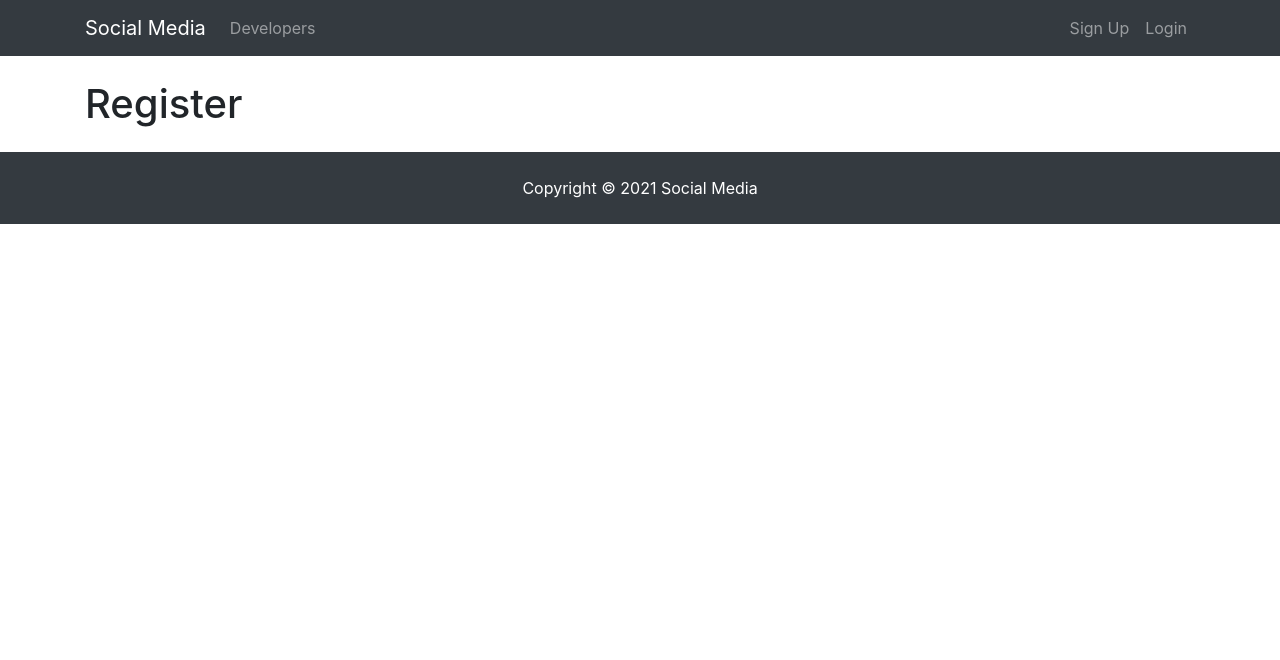
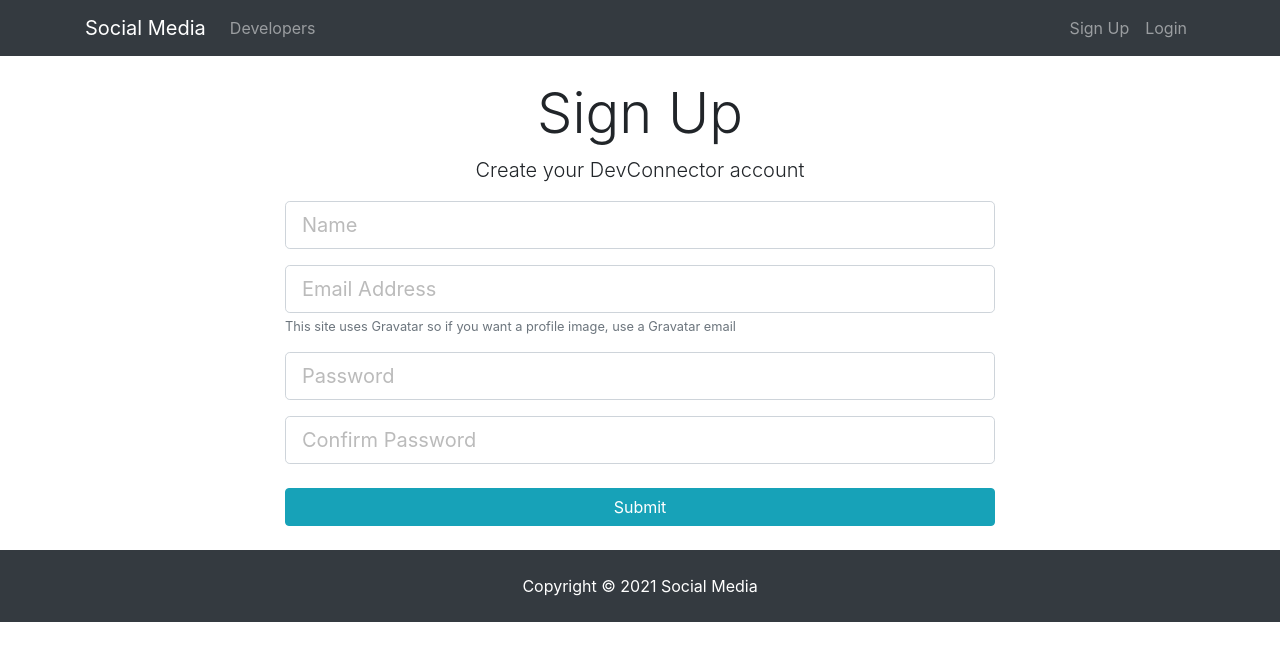
Before and after one commit to mdiktushar/Social-Media, a React (Create React App) app in the folder client/: page /register in a window 1280 px wide. Shown: the top 660 px of the page. Built offline with nearby package versions, Linux system fonts and the light colour scheme.

Commit message:
registration form (34)

```diff
--- a/client/src/components/auth/Register.js
+++ b/client/src/components/auth/Register.js
@@ -1,10 +1,90 @@
 import React, { Component } from 'react'
 
 class Register extends Component {
+    constructor() {
+        super()
+        this.state = {
+            name: '',
+            email: '',
+            password: '',
+            password2: '',
+            errors: {}
+        }
+
+        this.onChange = this.onChange.bind(this)
+        this.onSubmit = this.onSubmit.bind(this)
+    }
+
+    onChange(e) {
+        this.setState({[e.target.name]: e.target.value})
+    }
+
+    onSubmit(e) {
+        e.preventDefault()
+        const newUser = {
+            name: this.state.name,
+            email: this.state.email,
+            password: this.state.password,
+            password2: this.state.password2
+        }
+        console.log(newUser)
+    }
+
     render() {
         return (
-            <div>
-                <h1>Register</h1>
+            <div className="register">
+                <div className="container">
+                <div className="row">
+                    <div className="col-md-8 m-auto">
+                    <h1 className="display-4 text-center">Sign Up</h1>
+                    <p className="lead text-center">Create your DevConnector account</p>
+                    <form onSubmit = {this.onSubmit}>
+                        <div className="form-group">
+                        <input
+                            type="text"
+                            className="form-control form-control-lg"
+                            placeholder="Name" name="name"
+                            value = {this.state.name} required
+                            onChange = {this.onChange}
+                        />
+                        </div>
+                        <div className="form-group">
+                        <input
+                            type="email"
+                            className="form-control form-control-lg"
+                            placeholder="Email Address" name="email"
+                            value = {this.state.email}
+                            onChange = {this.onChange}
+                        />
+                        <small className="form-text text-muted">
+                            This site uses Gravatar so if you want a profile image, use a Gravatar email
+                        </small>
+                        </div>
+                        <div className="form-group">
+                        <input
+                            type="password"
+                            className="form-control form-control-lg"
+                            placeholder="Password"
+                            name="password"
+                            value = {this.state.password}
+                            onChange = {this.onChange}
+                        />
+                        </div>
+                        <div className="form-group">
+                        <input
+                            type="password"
+                            className="form-control form-control-lg"
+                            placeholder="Confirm Password"
+                            name="password2"
+                            value = {this.state.password2}
+                            onChange = {this.onChange}
+                        />
+                        </div>
+                        <input type="submit" className="btn btn-info btn-block mt-4" />
+                    </form>
+                    </div>
+                </div>
+                </div>
             </div>
         )
     }
```
